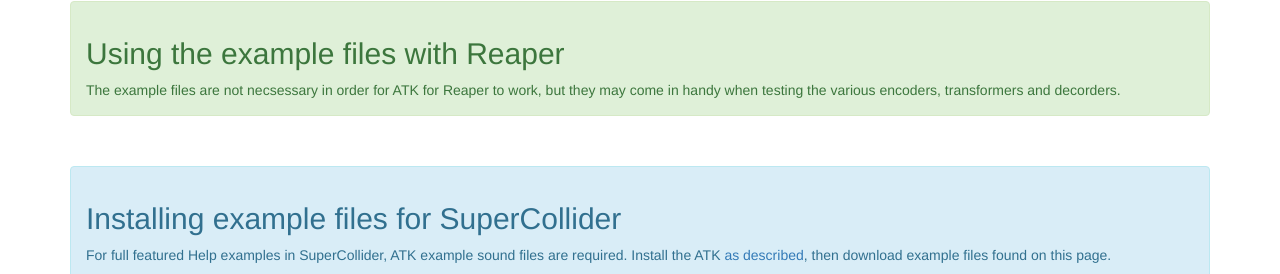
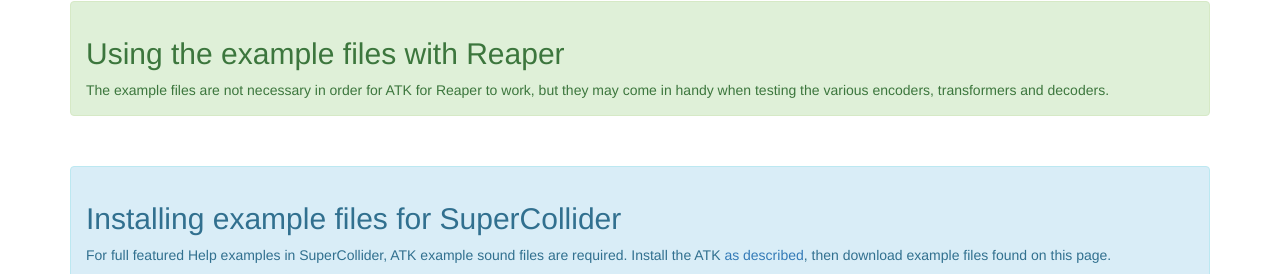
Before and after one commit to ambisonictoolkit/ambisonictoolkit.github.io, a Jekyll site: the page built from download/recordings.md, in a window 1280 px wide and 900 px high, cut to the strip 374-648 px from the top of the window. Built offline with Jekyll 4.4.1, drawn with Linux system fonts in a browser that asks for light colours; nearby versions of some CDN libraries.

Commit message:
spelling correction & tag correction

```diff
--- a/download/recordings.md
+++ b/download/recordings.md
@@ -17,7 +17,7 @@
 
 <h2>Using the example files with Reaper</h2>
 
-<P>The example files are not necsessary in order for ATK for Reaper to work, but they may come in handy when testing the various encoders, transformers and decorders.</P>
+<P>The example files are not necessary in order for ATK for Reaper to work, but they may come in handy when testing the various encoders, transformers and decoders.</P>
 
 </div>
 
@@ -27,7 +27,7 @@
 
 <h2>Installing example files for SuperCollider</h2>
 
-<p>For full featured Help examples in SuperCollider, ATK example sound files are required. Install the ATK <a href="/download/supercollider">as described</a>, then download example files found on this page.</P>
+<p>For full featured Help examples in SuperCollider, ATK example sound files are required. Install the ATK <a href="/download/supercollider">as described</a>, then download example files found on this page.</p>
 
 <p>Launch SuperCollider3 and run the following code:</p>
 
```
